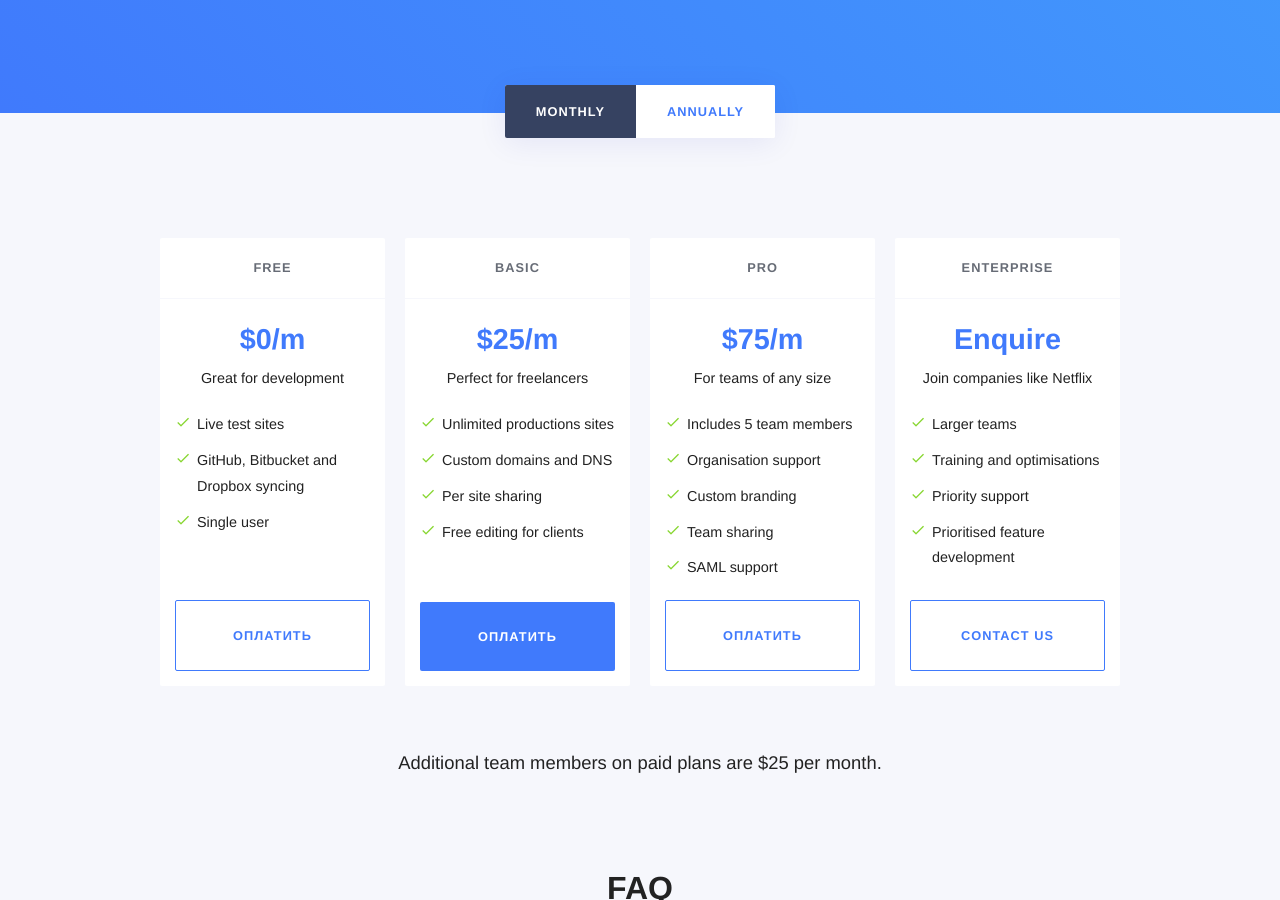
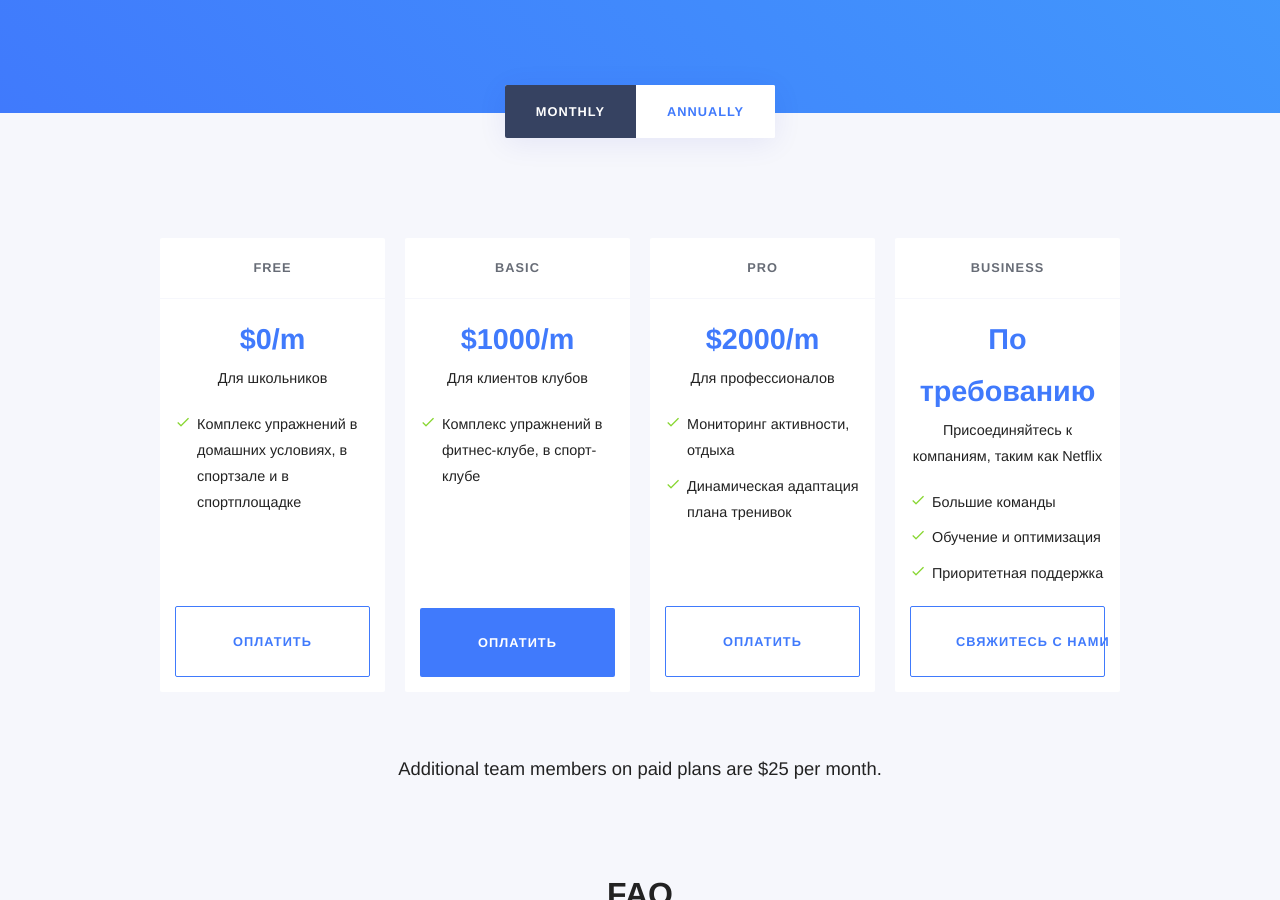
Before and after one commit to RakhimyanTim/adroholic.github.io, a Jekyll site: the page built from pages/pricing.html, in a window 1280 px wide and 900 px high, scrolled down 252 px. Built offline with Jekyll 4.4.1, drawn with Linux system fonts in a browser that asks for light colours; some web fonts are replaced.

Commit message:
Update plans.yml

```diff
--- a/_data/plans.yml
+++ b/_data/plans.yml
@@ -1,36 +1,27 @@
 - name: Free
   price: 0
-  sub: Great for development
+  sub: Для школьников
   features:
-    - Live test sites
-    - GitHub, Bitbucket and Dropbox syncing
-    - Single user
+    - Комплекс упражнений в домашних условиях, в спортзале и в спортплощадке
 - name: Basic
-  price: 25
-  sub: Perfect for freelancers
+  price: 1000
+  sub: Для клиентов клубов
   highlight: true
   features:
-    - Unlimited productions sites
-    - Custom domains and DNS
-    - Per site sharing
-    - Free editing for clients
+    - Комплекс упражнений в фитнес-клубе, в спорт-клубе
 - name: Pro
-  price: 75
-  sub: For teams of any size
+  price: 2000
+  sub: Для профессионалов
   features:
-    - Includes 5 team members
-    - Organisation support
-    - Custom branding
-    - Team sharing
-    - SAML support
-- name: Enterprise
-  price_alt: Enquire
-  sub: Join companies like Netflix
+    - Мониторинг активности, отдыха
+    - Динамическая адаптация плана тренивок
+- name: Business
+  price_alt: По требованию
+  sub: Присоединяйтесь к компаниям, таким как Netflix
   features:
-    - Larger teams
-    - Training and optimisations
-    - Priority support
-    - Prioritised feature development
+    - Большие команды
+    - Обучение и оптимизация
+    - Приоритетная поддержка
   cta:
-    text: Contact Us
+    text: Свяжитесь с нами
     link: /contact/
```
